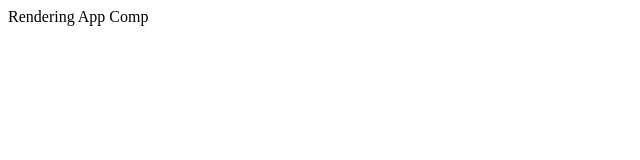
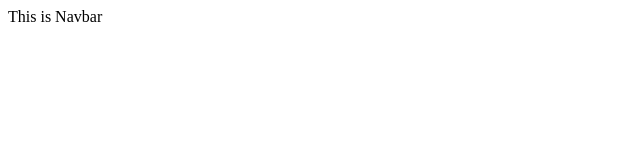
Before and after one commit to adityarai7297/portfolio, a React (Create React App) app: page / in a window 1280 px wide. Shown: the top 160 px of the page, without its empty margins (0-640 px from the left). Built offline with nearby package versions, Linux system fonts and the light colour scheme.

Commit message:
Add Navbar component

```diff
--- a/src/App.js
+++ b/src/App.js
@@ -1,7 +1,8 @@
+import Navbar from './Navbar';
 
 
 function App() {
-  return (<div>Rendering App Comp</div>);
+  return (<div><Navbar/></div>);
 }
 
 export default App;
--- /dev/null
+++ b/src/Navbar.js
@@ -0,0 +1,6 @@
+
+function Navbar() {
+    return (<div>This is Navbar</div>);
+  }
+
+  export default Navbar;
```
